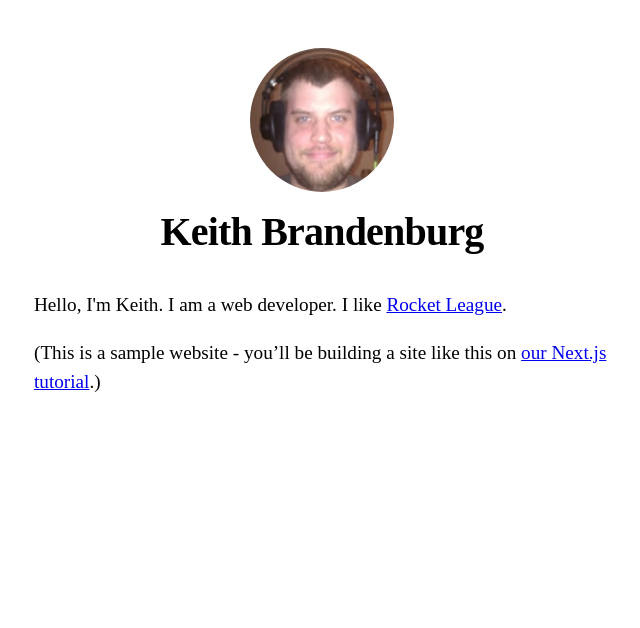
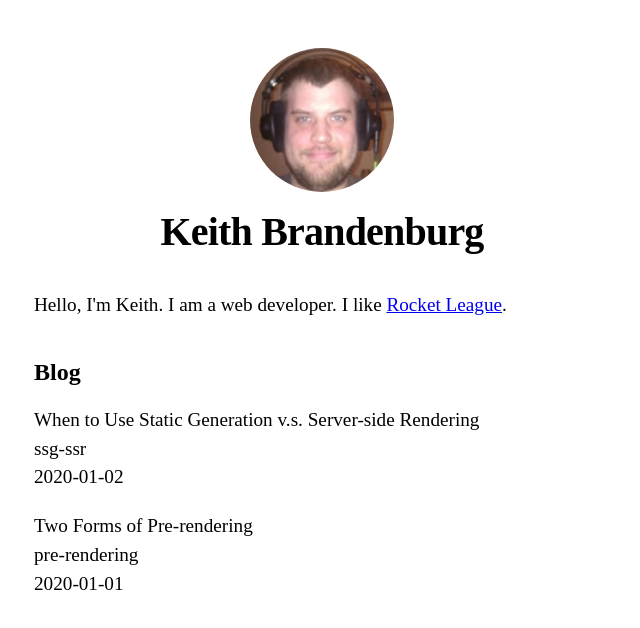
Before and after one commit to kbrandenburg/nextjs-app, a Next.js app: page / in a window 1280 px wide. Shown: the top 628 px of the page, without its empty margins (318-958 px from the left). Built offline with nearby package versions, Linux system fonts and the light colour scheme.

Commit message:
Static rendering with data
getStaticProps to render at buildtime with data from local fs

```diff
--- a/components/layout.js
+++ b/components/layout.js
@@ -60,7 +60,7 @@
           </>
         )}
       </header>
-      <main className="flex flex-col items-center justify-center min-h-screen py-2">{children}</main>
+      <main className="flex flex-col min-h-screen py-2">{children}</main>
       {/*<main>{children}</main> */}
       {!home && (
         <div className={styles.backToHome}>
--- /dev/null
+++ b/lib/posts.js
@@ -0,0 +1,35 @@
+import fs from 'fs'
+import path from 'path'
+import matter from 'gray-matter'
+
+const postsDirectory = path.join(process.cwd(), 'posts')
+
+export function getSortedPostsData() {
+  // Get file names under /posts
+  const fileNames = fs.readdirSync(postsDirectory)
+  const allPostsData = fileNames.map(fileName => {
+    // Remove ".md" from file name to get id
+    const id = fileName.replace(/\.md$/, '')
+
+    // Read markdown file as string
+    const fullPath = path.join(postsDirectory, fileName)
+    const fileContents = fs.readFileSync(fullPath, 'utf8')
+
+    // Use gray-matter to parse the post metadata section
+    const matterResult = matter(fileContents)
+
+    // Combine the data with the id
+    return {
+      id,
+      ...matterResult.data
+    }
+  })
+  // Sort posts by date
+  return allPostsData.sort((a, b) => {
+    if (a.date < b.date) {
+      return 1
+    } else {
+      return -1
+    }
+  })
+}
--- a/package.json
+++ b/package.json
@@ -8,6 +8,8 @@
     "start": "next start"
   },
   "dependencies": {
+    "gray-matter": "^4.0.3",
+    "mongoose": "^5.12.10",
     "next": "^10.0.0",
     "postcss-flexbugs-fixes": "^5.0.2",
     "postcss-preset-env": "^6.7.0",
--- a/pages/index.js
+++ b/pages/index.js
@@ -3,7 +3,18 @@
 import Layout, { siteTitle } from '../components/layout'
 import utilStyles from '../styles/utils.module.css'
 
-export default function Home() {
+import { getSortedPostsData } from '../lib/posts'
+
+export async function getStaticProps() {
+  const allPostsData = getSortedPostsData()
+  return {
+    props: {
+      allPostsData
+    }
+  }
+}
+
+export default function Home({ allPostsData }) {
   return (
     <Layout home>
       <Head>
@@ -12,10 +23,21 @@
       <section className={utilStyles.headingMd}>
         <p>Hello, I'm Keith. I am a web developer. I like { }
           <Link href="/posts/first-post"><a className="text-blue-600">Rocket League</a></Link>.</p>
-        <p>
-          (This is a sample website - you’ll be building a site like this on{' '}
-          <a href="https://nextjs.org/learn">our Next.js tutorial</a>.)
-        </p>
+      </section>
+
+      <section className={`${utilStyles.headingMd} ${utilStyles.padding1px}`}>
+        <h2 className={utilStyles.headingLg}>Blog</h2>
+        <ul className={utilStyles.list}>
+          {allPostsData.map(({ id, date, title }) => (
+            <li className={utilStyles.listItem} key={id}>
+              {title}
+              <br />
+              {id}
+              <br />
+              {date}
+            </li>
+          ))}
+        </ul>
       </section>
     </Layout>
   )
--- /dev/null
+++ b/posts/pre-rendering.md
@@ -0,0 +1,11 @@
+---
+title: 'Two Forms of Pre-rendering'
+date: '2020-01-01'
+---
+
+Next.js has two forms of pre-rendering: **Static Generation** and **Server-side Rendering**. The difference is in **when** it generates the HTML for a page.
+
+- **Static Generation** is the pre-rendering method that generates the HTML at **build time**. The pre-rendered HTML is then _reused_ on each request.
+- **Server-side Rendering** is the pre-rendering method that generates the HTML on **each request**.
+
+Importantly, Next.js lets you **choose** which pre-rendering form to use for each page. You can create a "hybrid" Next.js app by using Static Generation for most pages and using Server-side Rendering for others.
--- /dev/null
+++ b/posts/ssg-ssr.md
@@ -0,0 +1,19 @@
+---
+title: 'When to Use Static Generation v.s. Server-side Rendering'
+date: '2020-01-02'
+---
+
+We recommend using **Static Generation** (with and without data) whenever possible because your page can be built once and served by CDN, which makes it much faster than having a server render the page on every request.
+
+You can use Static Generation for many types of pages, including:
+
+- Marketing pages
+- Blog posts
+- E-commerce product listings
+- Help and documentation
+
+You should ask yourself: "Can I pre-render this page **ahead** of a user's request?" If the answer is yes, then you should choose Static Generation.
+
+On the other hand, Static Generation is **not** a good idea if you cannot pre-render a page ahead of a user's request. Maybe your page shows frequently updated data, and the page content changes on every request.
+
+In that case, you can use **Server-Side Rendering**. It will be slower, but the pre-rendered page will always be up-to-date. Or you can skip pre-rendering and use client-side JavaScript to populate data.
```
Also changed, not shown: 1 other file (tests, documents, lock files or other folders).
